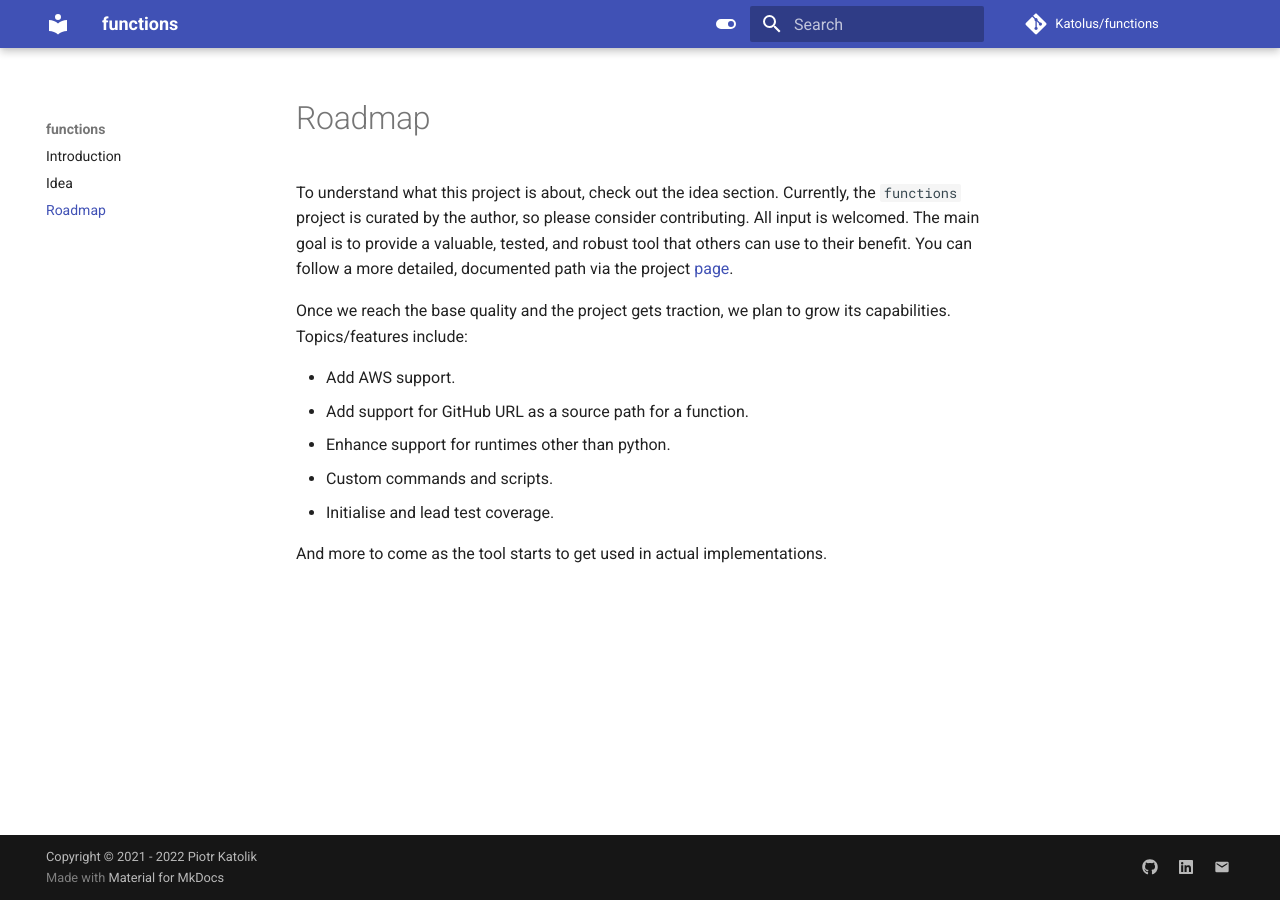
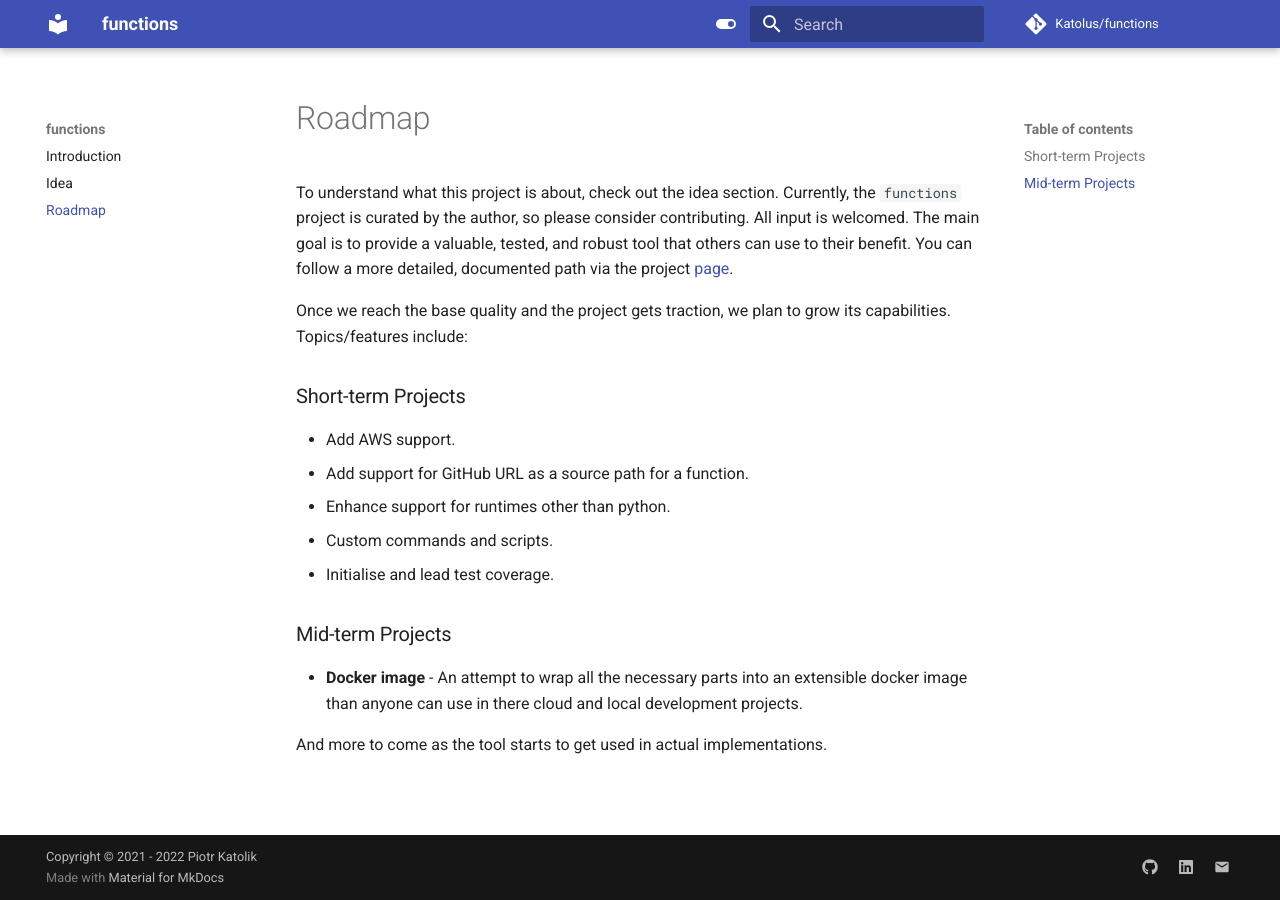
Before and after one commit to Katolus/functions, an MkDocs documentation site: the page built from docs_mk/roadmap.md, in a window 1280 px wide. Built offline with MkDocs 1.6.1 and Material for MkDocs 9.7.7, drawn with Linux system fonts in a browser that asks for light colours; comment, search, counter and statistics services are not loaded.

Commit message:
Commit current documentation

```diff
--- a/docs_mk/roadmap.md
+++ b/docs_mk/roadmap.md
@@ -2,6 +2,8 @@ To understand what this project is about, check out the idea section. Currently,
 The main goal is to provide a valuable, tested, and robust tool that others can use to their benefit. You can follow a more detailed, documented path via the project [page](https://github.com/users/Katolus/projects/1).
 
 Once we reach the base quality and the project gets traction, we plan to grow its capabilities. Topics/features include:
+
+## Short-term Projects
 
 * Add AWS support.
 * Add support for GitHub URL as a source path for a function.
@@ -9,4 +11,9 @@ Once we reach the base quality and the project gets traction, we plan to grow it
 * Custom commands and scripts.
 * Initialise and lead test coverage.
 
+
+## Mid-term Projects
+
+* **Docker image** - An attempt to wrap all the necessary parts into an extensible docker image than anyone can use in there cloud and local development projects.
+
 And more to come as the tool starts to get used in actual implementations.
```
Also changed, not shown: docs/troubleshooting/docker_issues.md (+4 -0 lines).
